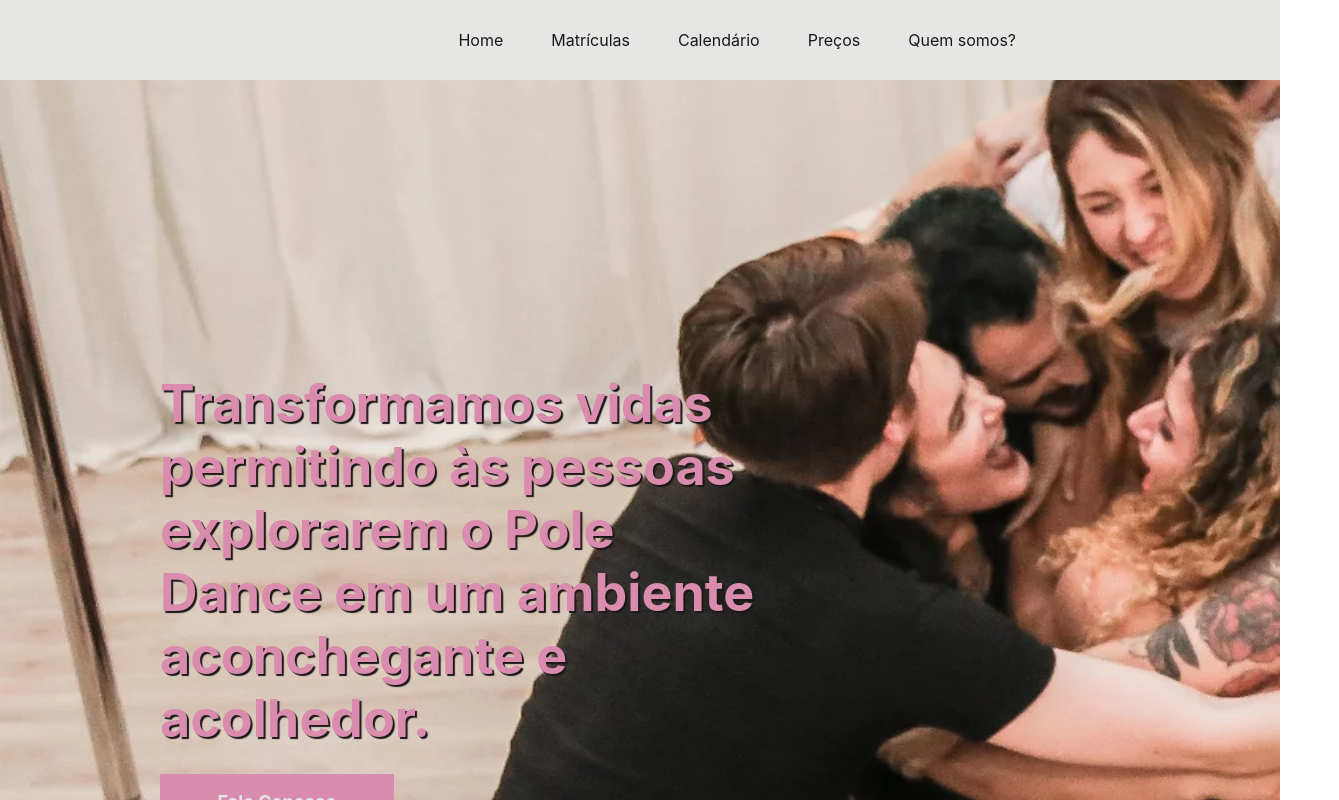
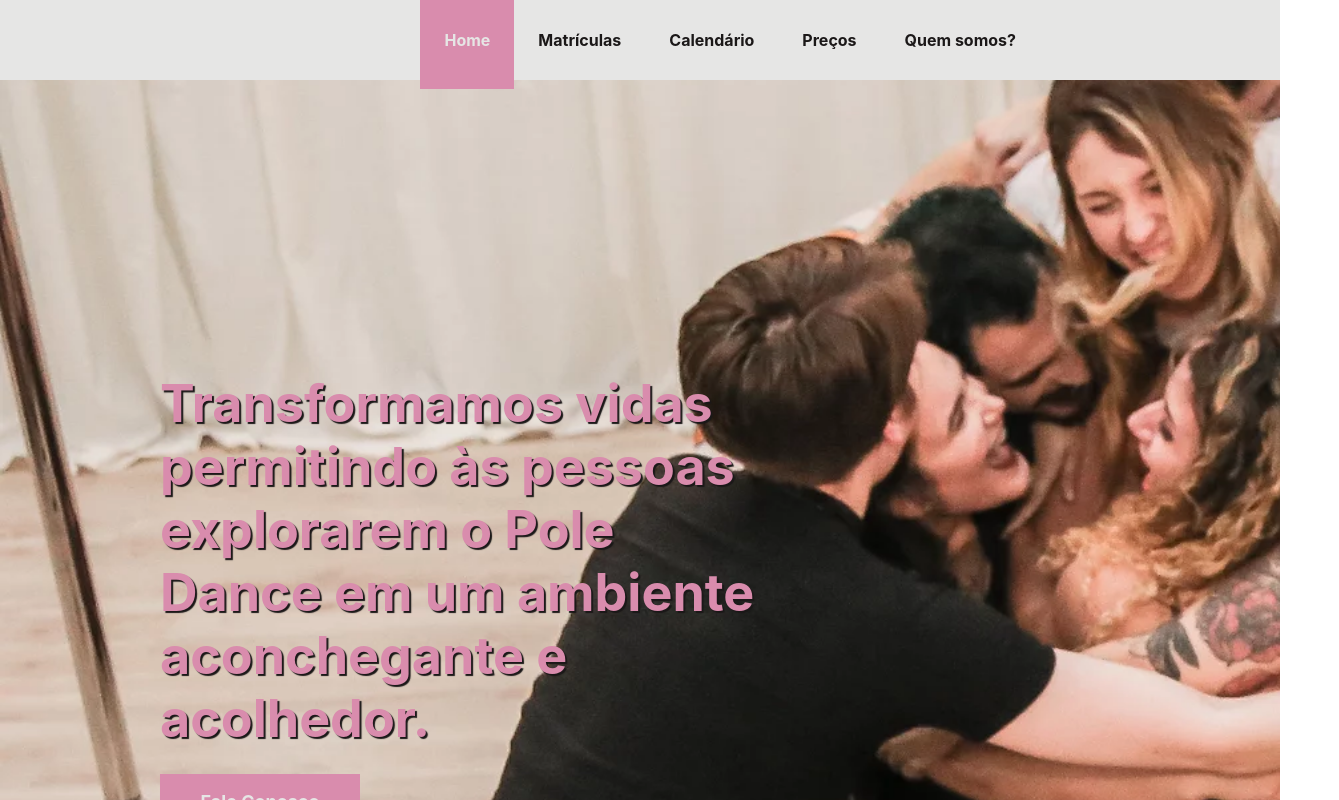
Before and after one commit to BlueishCupcake/LustyPole, a React (Create React App) app: page / in a window 1280 px wide. Shown: the top 800 px of the page, 1339 px wide, since content can reach past the window. Built offline with nearby package versions, Linux system fonts and the light colour scheme.

Commit message:
Adding dancer to contact body, adding routes and style to header

```diff
--- a/src/components/contacts/index.tsx
+++ b/src/components/contacts/index.tsx
@@ -3,7 +3,9 @@ import * as S from "./style";
 export const Contacts: React.FC = () => {
   return (
     <S.ContactsSection>
-      <S.PostsWrapper></S.PostsWrapper>
+      <S.PostsWrapper>
+        <S.PoleDancer src="poledancer.png" />
+      </S.PostsWrapper>
 
       <S.ContactsWrapper>
         <S.ContactsInfoWrapper>
--- a/src/components/contacts/style.ts
+++ b/src/components/contacts/style.ts
@@ -10,6 +10,11 @@ export const ContactsSection = styled.section`
 
 export const PostsWrapper = styled.div`
   width: 100%;
+  display: flex;
+`;
+
+export const PoleDancer = styled.img`
+  margin: 0 auto;
 `;
 
 export const ContactsWrapper = styled.div`
--- a/src/components/header/index.tsx
+++ b/src/components/header/index.tsx
@@ -1,29 +1,35 @@
-import { Link } from "react-router-dom";
+import { Link, useLocation } from "react-router-dom";
 
 import * as S from "./style";
 
 export const Header: React.FC = () => {
+  const location = useLocation();
+
+  let isActive = false;
+
+  console.log("pathname", location.pathname);
+
   return (
     <S.Headers>
       <S.LinksWrapper>
-        <S.Links>
+        <S.Links isActive={location.pathname === "/"}>
           <Link to="/"> Home</Link>
         </S.Links>
 
-        <S.Links>
-          <Link to="/"> Matrículas</Link>
+        <S.Links isActive={location.pathname === "/matriculas"}>
+          <Link to="/matriculas"> Matrículas</Link>
         </S.Links>
 
-        <S.Links>
+        <S.Links isActive={location.pathname === "/calendario"}>
           <Link to="/calendario"> Calendário</Link>
         </S.Links>
 
-        <S.Links>
-          <Link to="/"> Preços</Link>
+        <S.Links isActive={location.pathname === "/precos"}>
+          <Link to="/precos"> Preços</Link>
         </S.Links>
 
-        <S.Links>
-          <Link to="/"> Quem somos?</Link>
+        <S.Links isActive={location.pathname === "/quem-somos"}>
+          <Link to="/quem-somos"> Quem somos?</Link>
         </S.Links>
       </S.LinksWrapper>
     </S.Headers>
--- a/src/components/header/style.ts
+++ b/src/components/header/style.ts
@@ -1,4 +1,8 @@
 import styled from "styled-components";
+
+type LinksTypes = {
+  isActive: boolean;
+};
 
 export const Headers = styled.header`
   height: 80px;
@@ -20,19 +24,26 @@ export const LinksWrapper = styled.div`
   padding: 0 240px 0 0;
 `;
 
-export const Links = styled.span`
+export const Links = styled.span<LinksTypes>`
+  display: flex;
+
   > a {
-    color: var(--black);
+    display: flex;
+    color: ${({ isActive }) => (isActive ? `var(--white)` : `var(--black)`)};
+    background-color: ${({ isActive }) =>
+      isActive ? `var(--pink)` : `transparent`};
+
     line-height: 50px;
     text-align: center;
     text-decoration: none;
     cursor: pointer;
+    font-weight: bold;
     padding: 24px;
 
-    transition: color 0.3s;
+    transition: background-color 0.3s, color 0.3s;
 
     &:hover {
-      color: var(--pink);
+      color: ${({ isActive }) => (isActive ? `var(--black)` : `var(--pink)`)};
     }
   }
 `;
--- a/src/index.css
+++ b/src/index.css
@@ -16,6 +16,10 @@ html {
   scroll-behavior: smooth;
 }
 
+* {
+  box-sizing: border-box;
+}
+
 html:root {
   --white: hsl(45, 2%, 90%);
   --grey: hsl(0, 0%, 80%);
```
Also changed, not shown: public/index.html (+0 -22 lines), public/poledancer.png.
